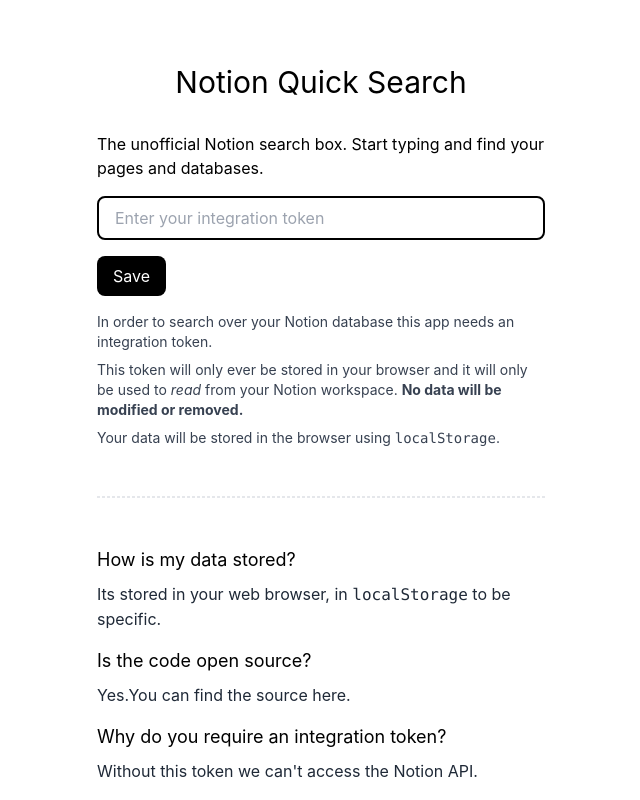
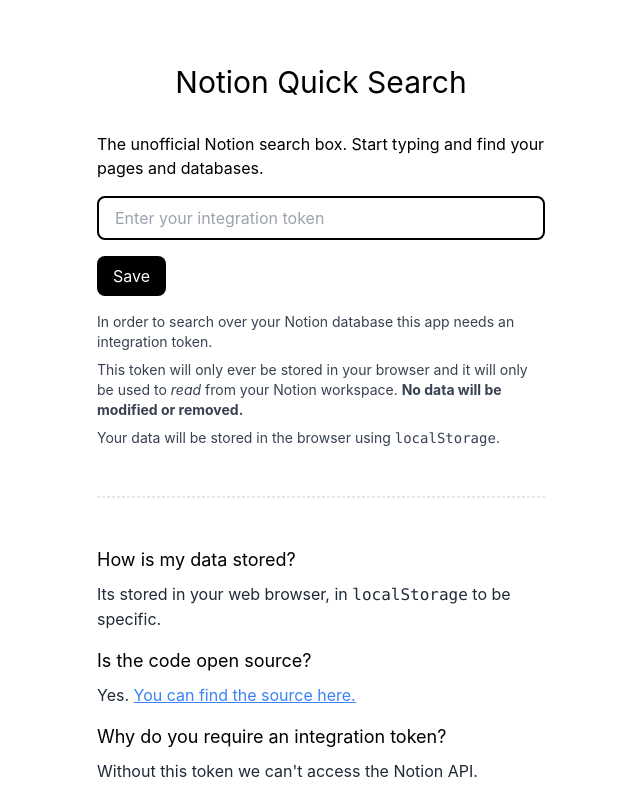
Before and after one commit to iansinnott/notion-utils, a Next.js app in the folder packages/notion-quick-search/: page / in a window 1280 px wide. Shown: the top 800 px of the page, without its empty margins (319-959 px from the left). Built offline with nearby package versions, Linux system fonts and the light colour scheme.

Commit message:
Fix link styling

```diff
--- a/packages/notion-quick-search/pages/index.tsx
+++ b/packages/notion-quick-search/pages/index.tsx
@@ -474,8 +474,10 @@ const FAQ = () => {
       <div>
         <p className="question mb-2 text-lg">Is the code open source?</p>
         <p className="text-gray-800">
-          Yes.
-          <a href="https://github.com/iansinnott/notion-utils/tree/master/packages/notion-quick-search">
+          Yes.{" "}
+          <a
+            className="underline text-blue-500 hover:text-blue-600 hover:no-underline"
+            href="https://github.com/iansinnott/notion-utils/tree/master/packages/notion-quick-search">
             You can find the source here.
           </a>
         </p>
```
